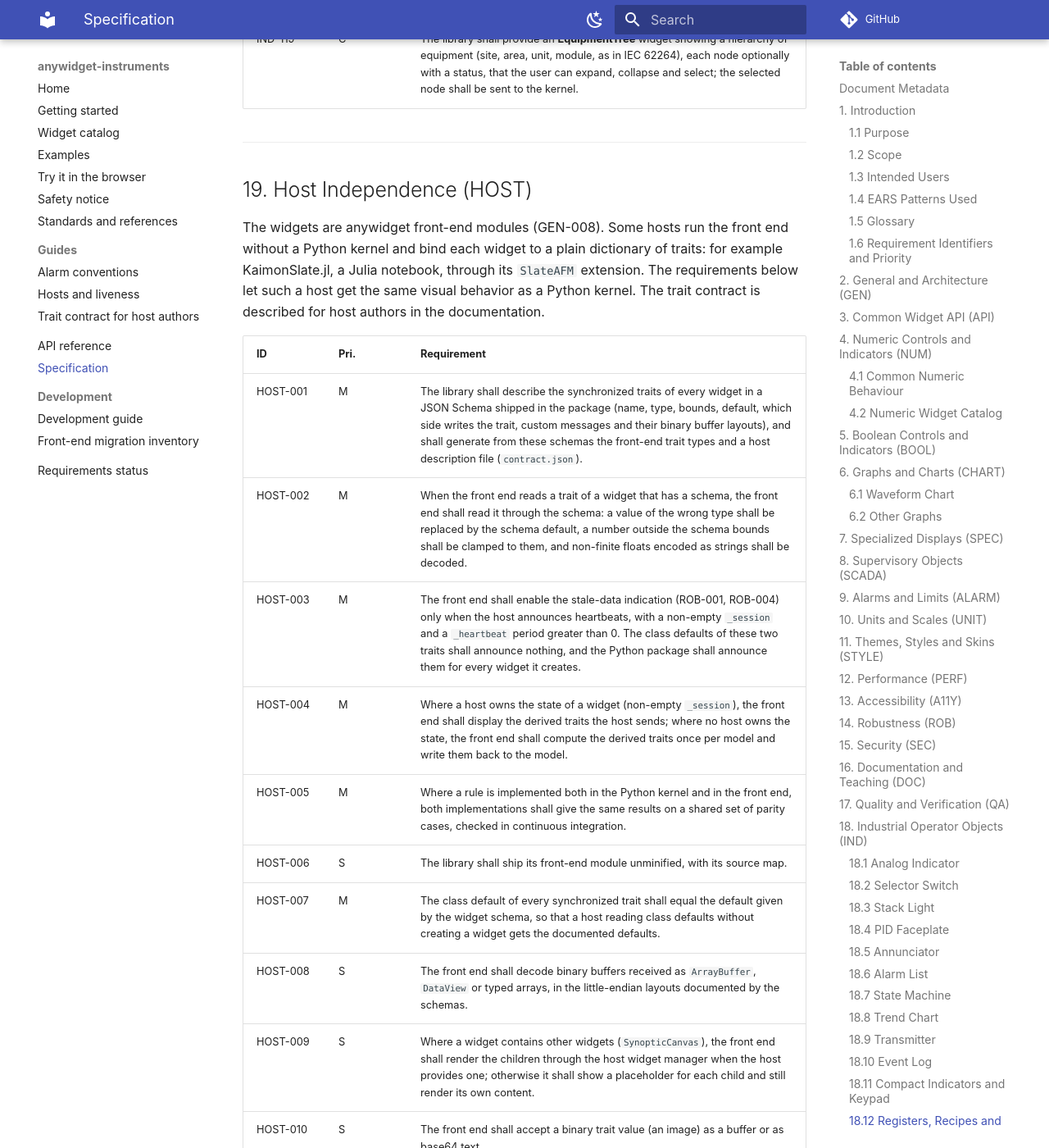
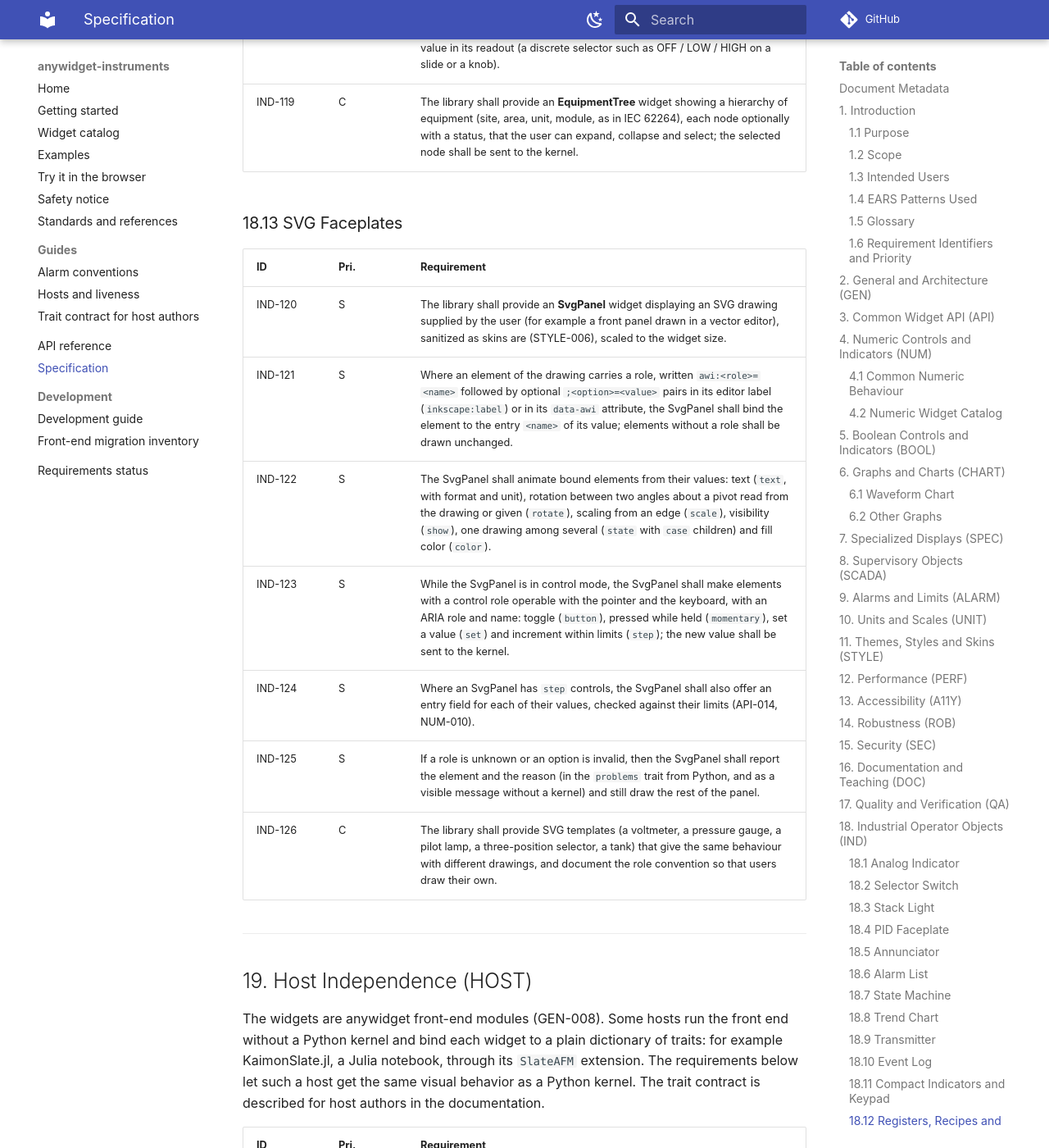
Before and after one commit to AnywidgetInstruments/anywidget-instruments-industrial, an MkDocs documentation site: the page built from docs/specification.md, in a window 1280 px wide and 1400 px high, scrolled down 22694 px. Shown: the whole window at 82% size. Built offline with MkDocs 1.6.1 and Material for MkDocs 9.7.7, drawn with Linux system fonts in a browser that asks for light colours; comment, search, counter and statistics services are not loaded; some of the changed text lies outside the part shown.

Commit message:
Specify SVG faceplates; authentication widgets out of scope (spec 0.12)
- IND-120 .. IND-126: SvgPanel showing a sanitized user drawing, the
  awi:<role>=<name>;<option>=<value> role convention in the editor label
  or a data-awi attribute, indicator roles (text, rotate, scale, show,
  state/case, color), control roles (button, momentary, set, step) with
  keyboard and ARIA, entry fields for step values, a problem report,
  and SVG templates.
- Out of scope: authentication widgets, with the reason (see the safety
  notice).

Assisted-by: AI

```diff
--- a/docs/specification.md
+++ b/docs/specification.md
@@ -38,6 +38,7 @@ provides them.
 - Hardware I/O drivers (DAQ, VISA, Modbus, OPC UA)
 - Graphical drag-and-drop panel editor
 - Historian or database logging
+- Authentication widgets (password, PIN or login fields): a widget cannot keep a secret and a notebook cannot enforce an access control; access control belongs to the host and to the control system (see the safety notice)
 
 ### 1.3 Intended Users
 
@@ -477,6 +478,18 @@ IEC 62682 (alarm management), IEC 60073 (indicator colors), ISA-TR88.00.02
 | IND-118 | C | Where a numeric widget has `value_labels`, it shall draw each label at its value on the scale instead of a number and show the label of the current value in its readout (a discrete selector such as OFF / LOW / HIGH on a slide or a knob). |
 | IND-119 | C | The library shall provide an **EquipmentTree** widget showing a hierarchy of equipment (site, area, unit, module, as in IEC 62264), each node optionally with a status, that the user can expand, collapse and select; the selected node shall be sent to the kernel. |
 
+### 18.13 SVG Faceplates
+
+| ID | Pri. | Requirement |
+|---|---|---|
+| IND-120 | S | The library shall provide an **SvgPanel** widget displaying an SVG drawing supplied by the user (for example a front panel drawn in a vector editor), sanitized as skins are (STYLE-006), scaled to the widget size. |
+| IND-121 | S | Where an element of the drawing carries a role, written `awi:<role>=<name>` followed by optional `;<option>=<value>` pairs in its editor label (`inkscape:label`) or in its `data-awi` attribute, the SvgPanel shall bind the element to the entry `<name>` of its value; elements without a role shall be drawn unchanged. |
+| IND-122 | S | The SvgPanel shall animate bound elements from their values: text (`text`, with format and unit), rotation between two angles about a pivot read from the drawing or given (`rotate`), scaling from an edge (`scale`), visibility (`show`), one drawing among several (`state` with `case` children) and fill color (`color`). |
+| IND-123 | S | While the SvgPanel is in control mode, the SvgPanel shall make elements with a control role operable with the pointer and the keyboard, with an ARIA role and name: toggle (`button`), pressed while held (`momentary`), set a value (`set`) and increment within limits (`step`); the new value shall be sent to the kernel. |
+| IND-124 | S | Where an SvgPanel has `step` controls, the SvgPanel shall also offer an entry field for each of their values, checked against their limits (API-014, NUM-010). |
+| IND-125 | S | If a role is unknown or an option is invalid, then the SvgPanel shall report the element and the reason (in the `problems` trait from Python, and as a visible message without a kernel) and still draw the rest of the panel. |
+| IND-126 | C | The library shall provide SVG templates (a voltmeter, a pressure gauge, a pilot lamp, a three-position selector, a tank) that give the same behaviour with different drawings, and document the role convention so that users draw their own. |
+
 ---
 
 ## 19. Host Independence (HOST)
@@ -576,6 +589,7 @@ authors in the documentation.
 | Logarithmic and secondary chart axes | `y_scale`, `y2_*` traits of WaveformChart | IND-117 |
 | Discrete positions on a slide or a knob | `value_labels` trait | IND-118 |
 | Plant hierarchy browser | EquipmentTree | IND-119 |
+| Custom front panel drawn in a vector editor | SvgPanel, templates | IND-120 to IND-126 |
 
 ---
 
@@ -602,3 +616,4 @@ authors in the documentation.
 | 0.9 | HOST-009 .. HOST-012: nested widgets through the host widget manager, binary traits as buffers or base64 text, continuous integration against divergence of Python, schemas and front end, operator actions sent and applied; 19.1 extended to operator actions and process events. |
 | 0.10 | IND-110 .. IND-119: hexadecimal, binary and octal formats, bit field, recipe table, XY graph, setpoint pointer, logarithmic and secondary chart axes, value labels, equipment tree. |
 | 0.11 | IND-064 .. IND-066: GEMMA and ISA-88 / IEC 61512-1 state models, state titles, groups and global commands, models published in the trait contract. |
+| 0.12 | IND-120 .. IND-126: SVG faceplates (SvgPanel, role convention, indicator and control roles, entry fields, problem report, templates). Authentication widgets added to the out-of-scope list. |
```
Also changed, not shown: other parts of docs/specification.md (+1 -1 lines), docs/requirements-status.md (+8 -1 lines).
